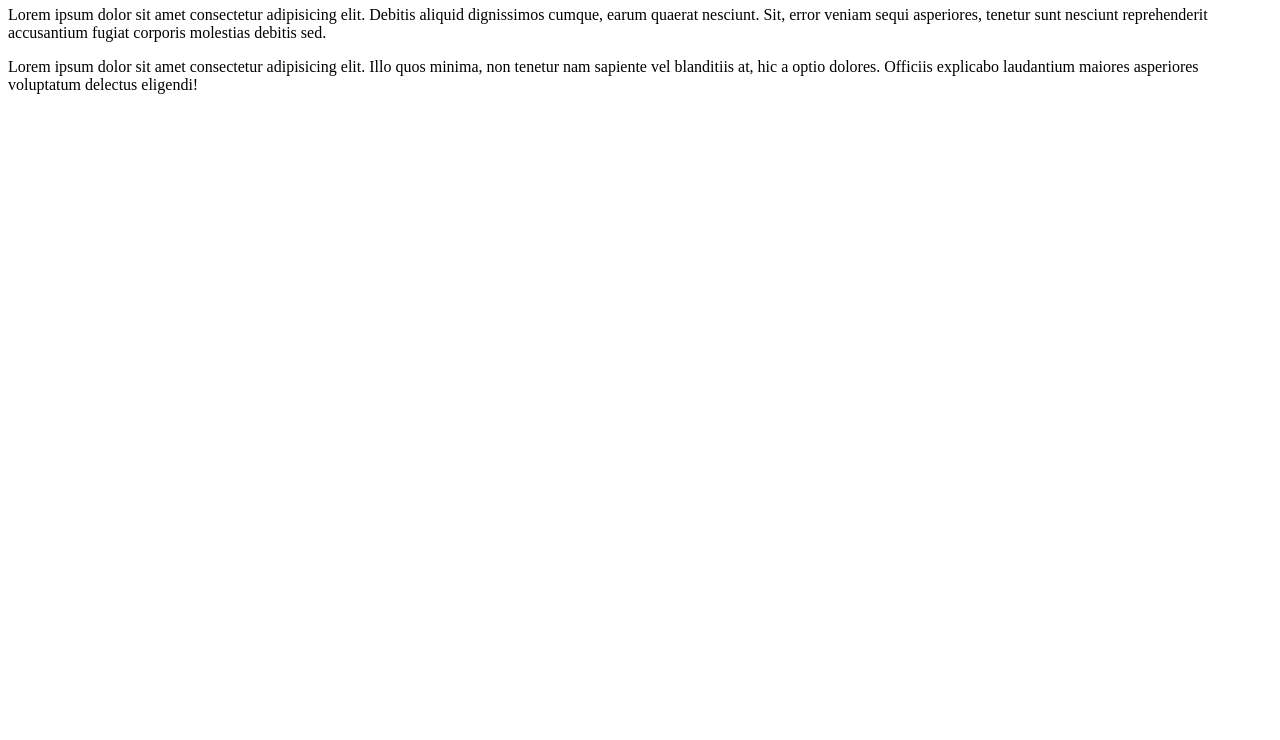
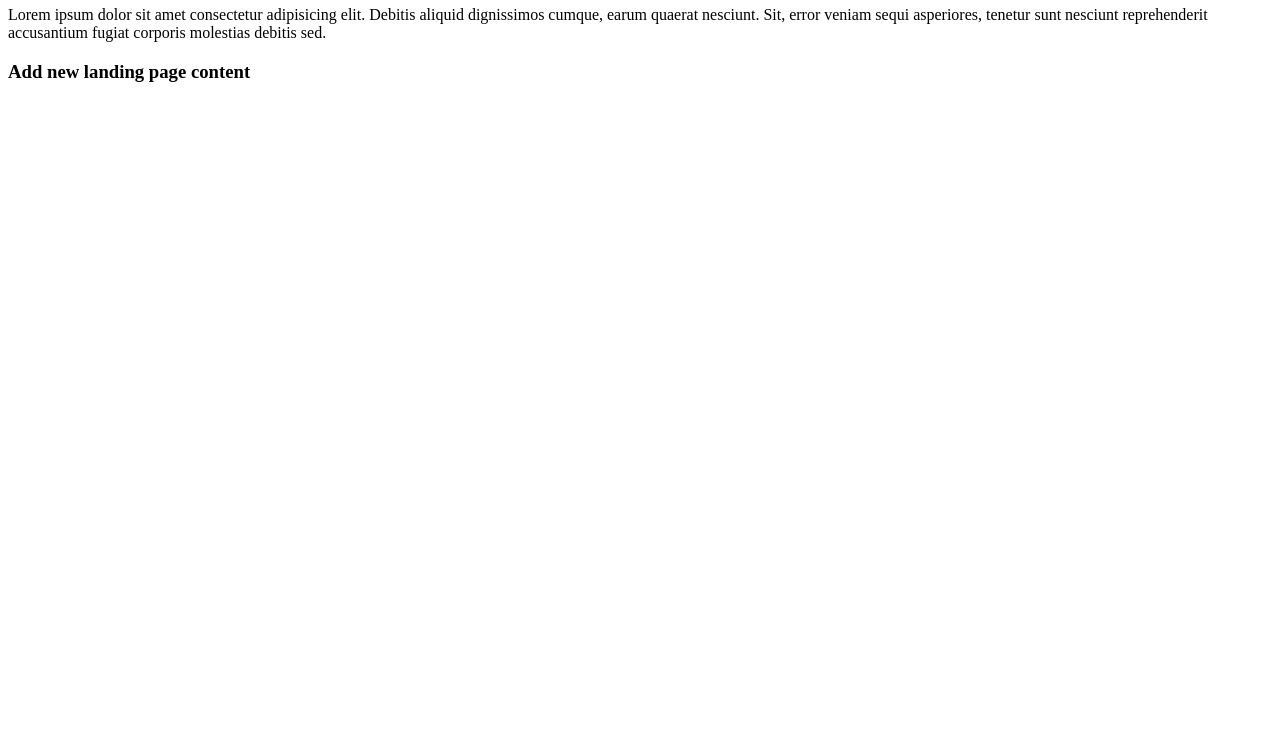
Before and after one commit to napatwongchr/git-remote-repo-test, a plain HTML site: page index.html in a window 1280 px wide. Shown: the part 60-800 px from the top of the page. Drawn offline with Linux system fonts and the light colour scheme.

Commit message:
feat: add new landing page content

```diff
--- a/index.html
+++ b/index.html
@@ -5,8 +5,4 @@
   asperiores, tenetur sunt nesciunt reprehenderit accusantium fugiat corporis
   molestias debitis sed.
 </p>
-<p>
-  Lorem ipsum dolor sit amet consectetur adipisicing elit. Illo quos minima, non
-  tenetur nam sapiente vel blanditiis at, hic a optio dolores. Officiis
-  explicabo laudantium maiores asperiores voluptatum delectus eligendi!
-</p>
+<h3>Add new landing page content</h3>
```
